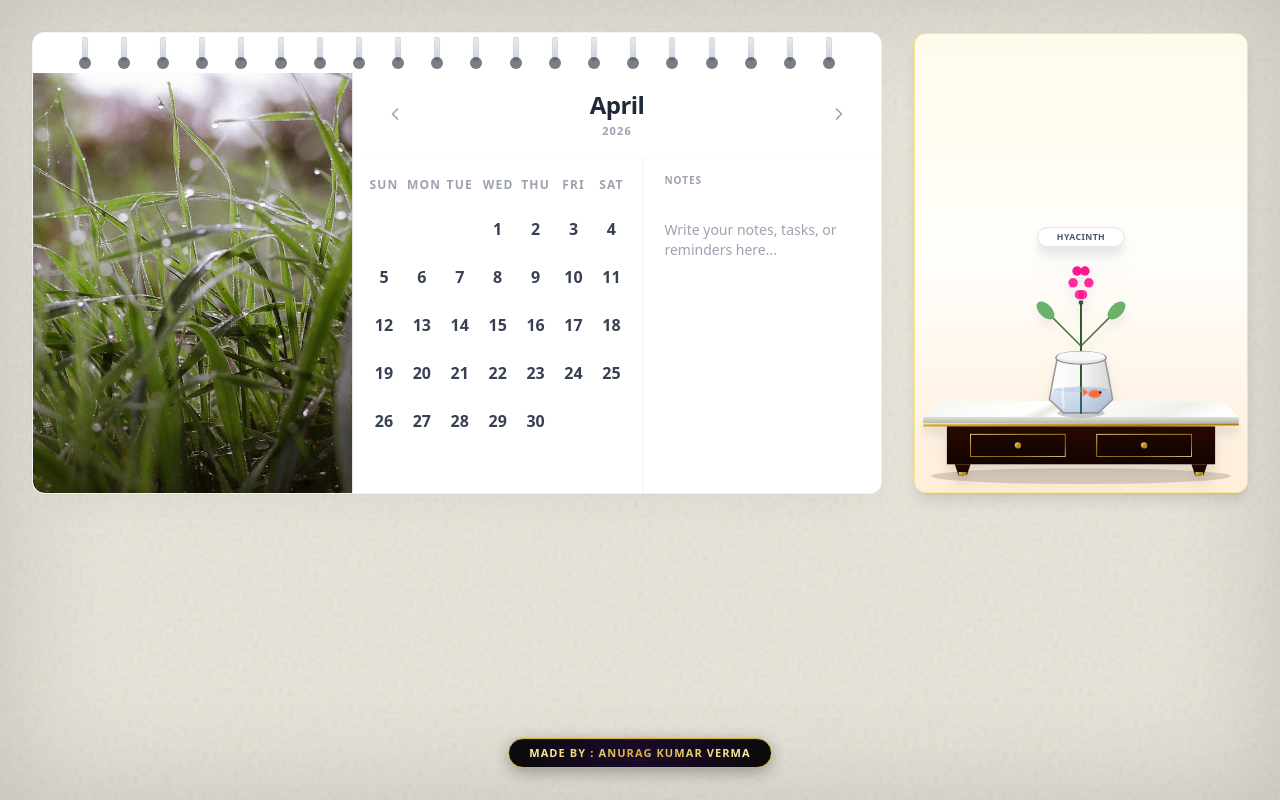
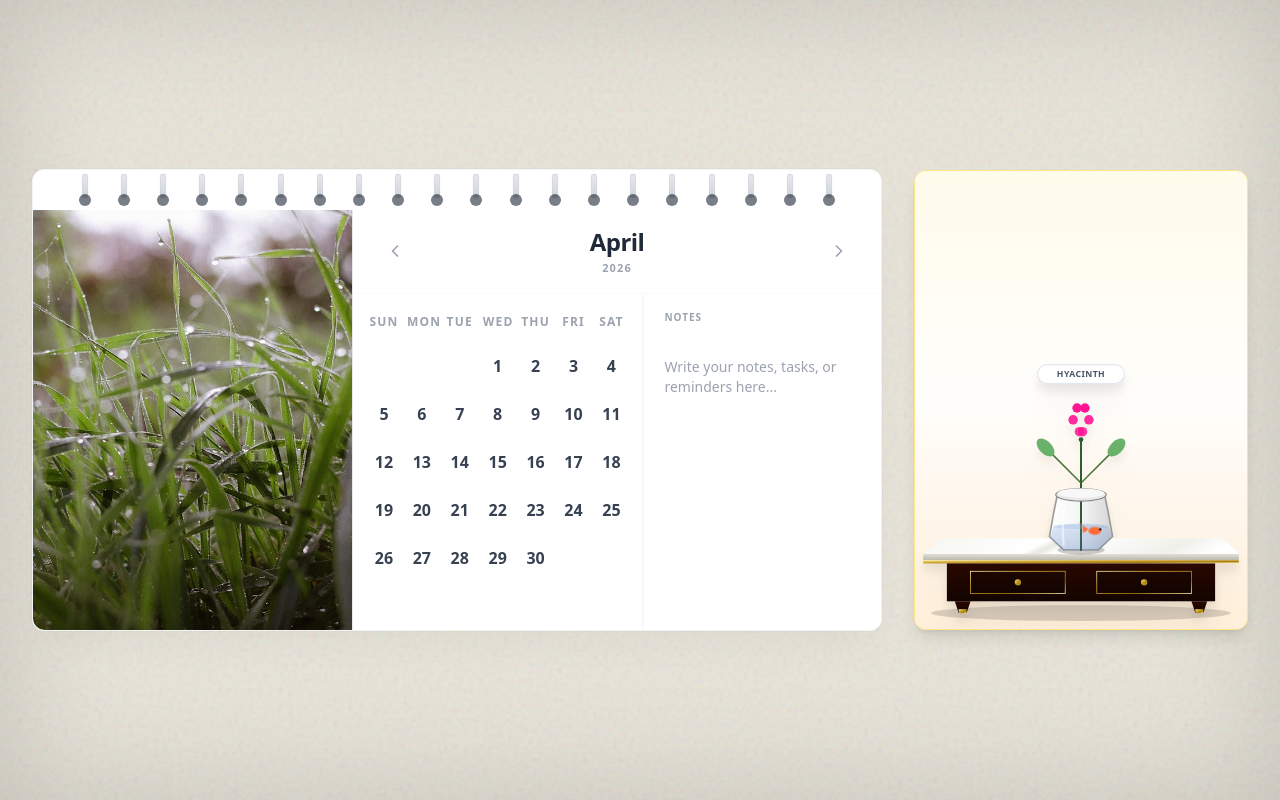
Before and after one commit to MichaelSpeaksTruth/TakeMeForward, a React (Vite) app in the folder frontend/: page / in a window 1280 px wide. Built offline with nearby package versions, Linux system fonts and the light colour scheme.

Commit message:
footer- final decision
I have decided that footer with any orientation would not look good and only harm the current aesthetics of the project.

```diff
--- a/frontend/src/components/WallCalendar.jsx
+++ b/frontend/src/components/WallCalendar.jsx
@@ -261,7 +261,7 @@ export default function WallCalendar() {
   }
 
   return (
-    <div className="fixed inset-0 bg-[#E8E4D9] overflow-y-auto overflow-x-hidden flex flex-col items-center justify-start xl:justify-center p-0 xl:p-8">
+    <div className="fixed inset-0 bg-[#E8E4D9] overflow-hidden flex items-center justify-center p-0 xl:p-8">
       {/* Wall Texture Background */}
       <style>{`
         .wall-bg {
@@ -290,7 +290,7 @@ export default function WallCalendar() {
       <div className="absolute inset-0 wall-bg"></div>
 
       {/* Main Container - Desktop and Mobile Layout */}
-      <div className="relative z-10 w-full flex flex-row gap-6 xl:gap-8 items-center justify-start xl:justify-center max-w-[1250px] mx-auto overflow-x-auto xl:overflow-visible snap-x snap-mandatory px-[5vw] xl:px-0 pt-6 xl:pt-0 [&::-webkit-scrollbar]:hidden" style={{ perspective: isFlipping ? '1500px' : 'none', scrollbarWidth: 'none' }}>
+      <div className="relative z-10 w-full h-[100dvh] xl:h-auto flex flex-row gap-6 xl:gap-8 items-center justify-start xl:justify-center max-w-[1250px] mx-auto overflow-x-auto xl:overflow-visible snap-x snap-mandatory px-[5vw] xl:px-0 [&::-webkit-scrollbar]:hidden" style={{ perspective: isFlipping ? '1500px' : 'none', scrollbarWidth: 'none' }}>
 
         {/* CALENDAR - Main Card (Left on Desktop, Top on Mobile) */}
         <div className={`calendar-card ${isFlipping ? 'calendar-flip' : ''} bg-white rounded-xl overflow-hidden border border-gray-100 w-[90vw] xl:w-full max-w-[850px] flex flex-col relative shrink-0 snap-center`}
@@ -705,15 +705,6 @@ export default function WallCalendar() {
           </div>
         </div>
       </div>
-
-      {/* Footer Branding */}
-      <div className="w-full shrink-0 flex items-center justify-center pb-6 xl:pb-0 pt-8 xl:mt-auto z-20 overflow-visible">
-        <div className="px-5 py-1.5 rounded-full bg-gradient-to-r from-[#0a0a0a] via-[#1a0a2a] to-[#0a0a0a] border border-[#D4AF37] shadow-[0_4px_15px_rgba(0,0,0,0.3),_inset_0_1px_1px_rgba(255,255,255,0.1)] flex items-center justify-center">
-          <p className="text-[10px] md:text-[11px] font-bold tracking-widest uppercase text-transparent bg-clip-text bg-gradient-to-r from-[#FFF3B0] via-[#D4AF37] to-[#FFF3B0] whitespace-nowrap">
-            Made by : Anurag Kumar Verma
-          </p>
-        </div>
-      </div>
     </div>
   );
 }
```
